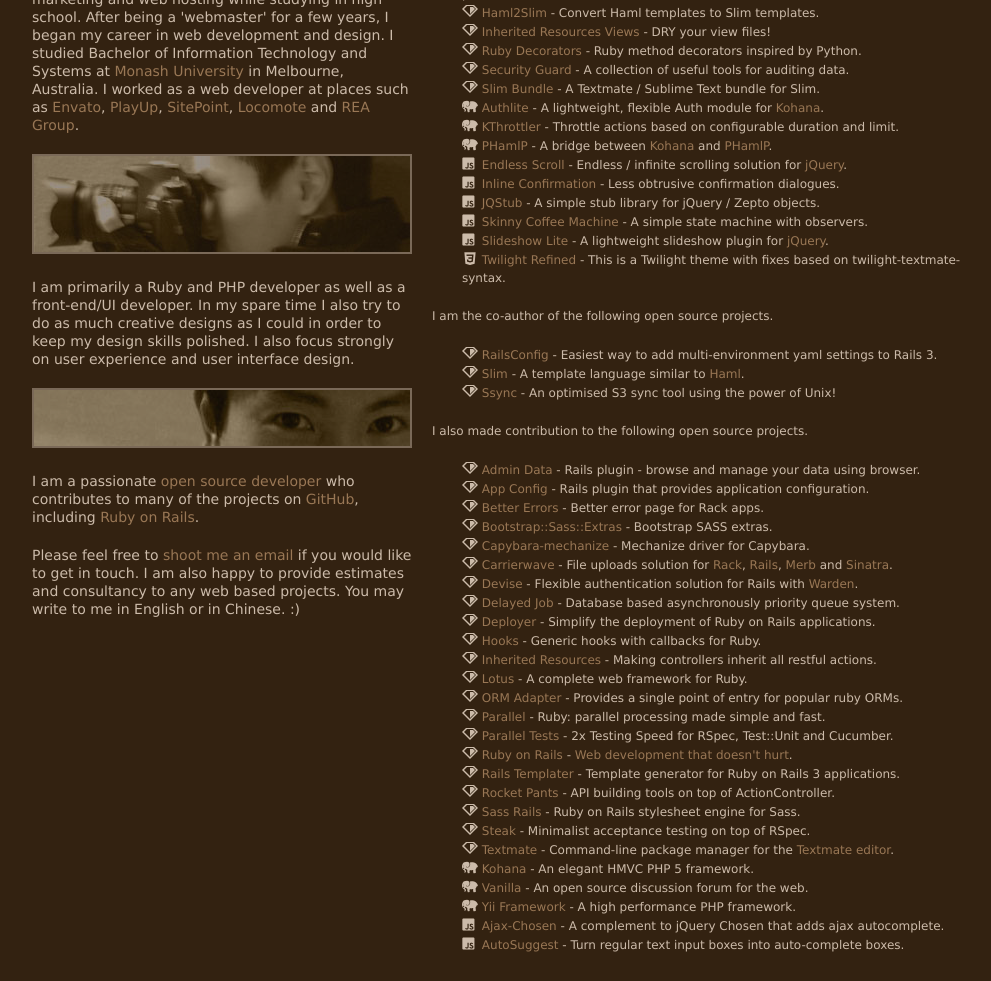
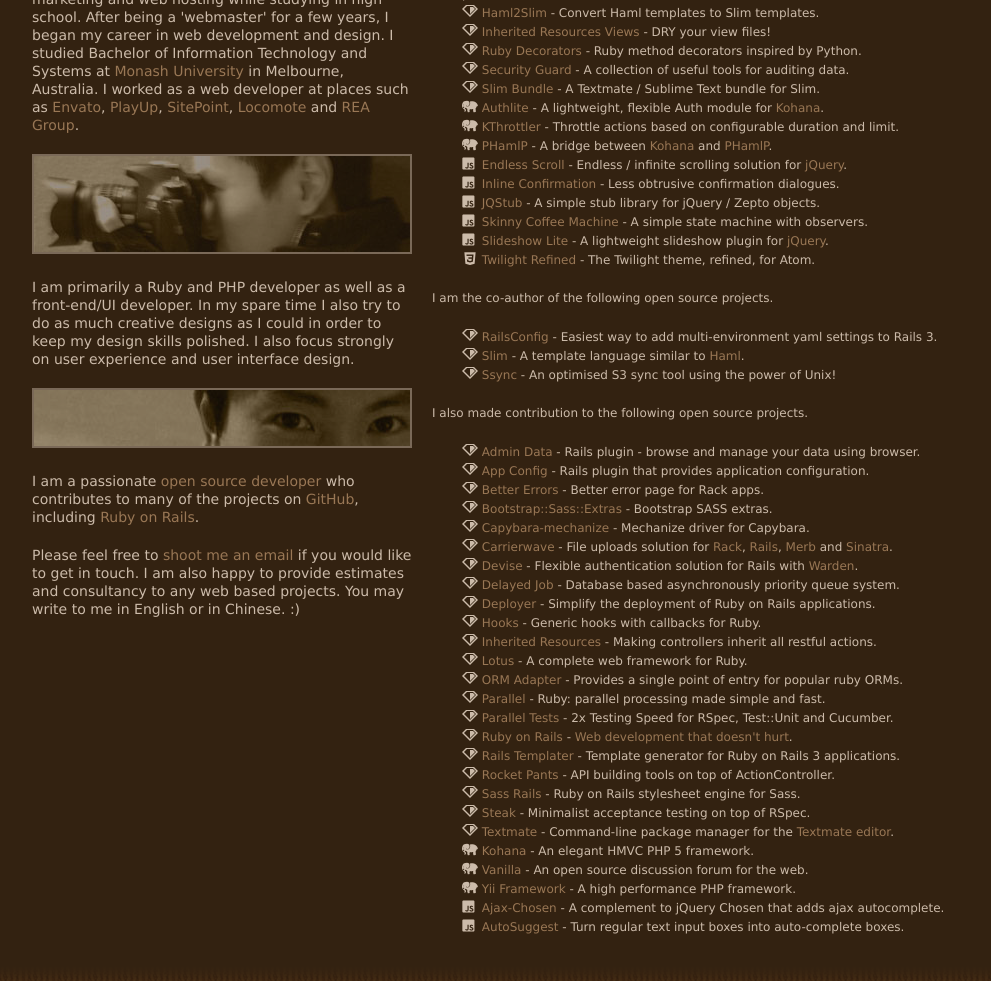
Before and after one commit to fredwu/fredwu.me, a plain HTML site: page index.html in a window 1280 px wide. Shown: the part 3881-4862 px from the top of the page, without its empty margins (138-1129 px from the left). Drawn offline with nearby package versions, Linux system fonts and the light colour scheme; files whose address does not match are found by name.

Commit message:
Updated description for Twilight Refined

```diff
--- a/index.html
+++ b/index.html
@@ -345,7 +345,7 @@ end</code></pre>
         <li><span class="icon-js"></span> <a href="https://github.com/fredwu/jqstub" target="_blank">JQStub</a> - A simple stub library for jQuery / Zepto objects.</li>
         <li><span class="icon-js"></span> <a href="https://github.com/fredwu/skinny-coffee-machine" target="_blank">Skinny Coffee Machine</a> - A simple state machine with observers.</li>
         <li><span class="icon-js"></span> <a href="https://github.com/fredwu/jquery-slideshow-lite" target="_blank">Slideshow Lite</a> - A lightweight slideshow plugin for <a href="http://jquery.com/" target="_blank">jQuery</a>.</li>
-        <li><span class="icon-css"></span> <a href="https://github.com/fredwu/twilight-refined" target="_blank">Twilight Refined</a> - This is a Twilight theme with fixes based on twilight-textmate-syntax.</li>
+        <li><span class="icon-css"></span> <a href="https://github.com/fredwu/twilight-refined" target="_blank">Twilight Refined</a> - The Twilight theme, refined, for Atom.</li>
       </ul>
 
       <p>I am the co-author of the following open source projects.</p>
```
Also changed, not shown: tumblr.html (+1 -1 lines).
